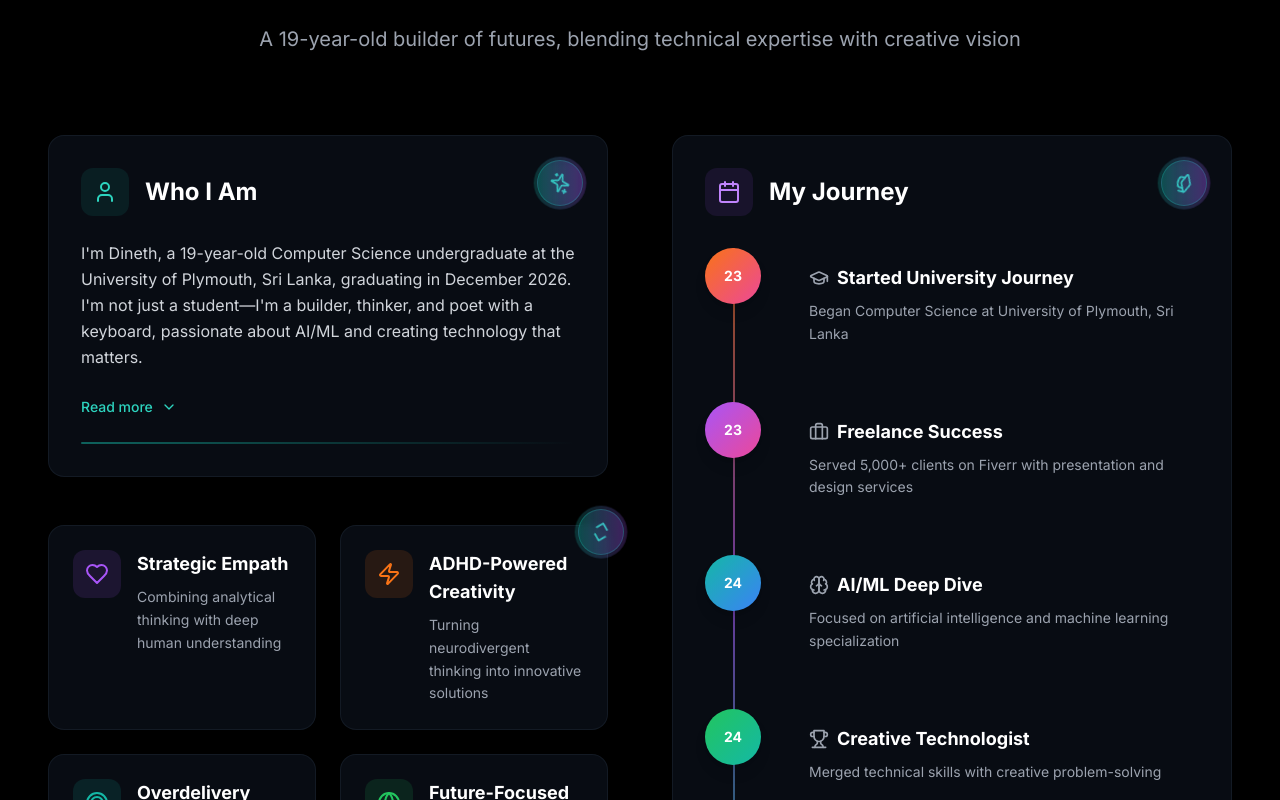
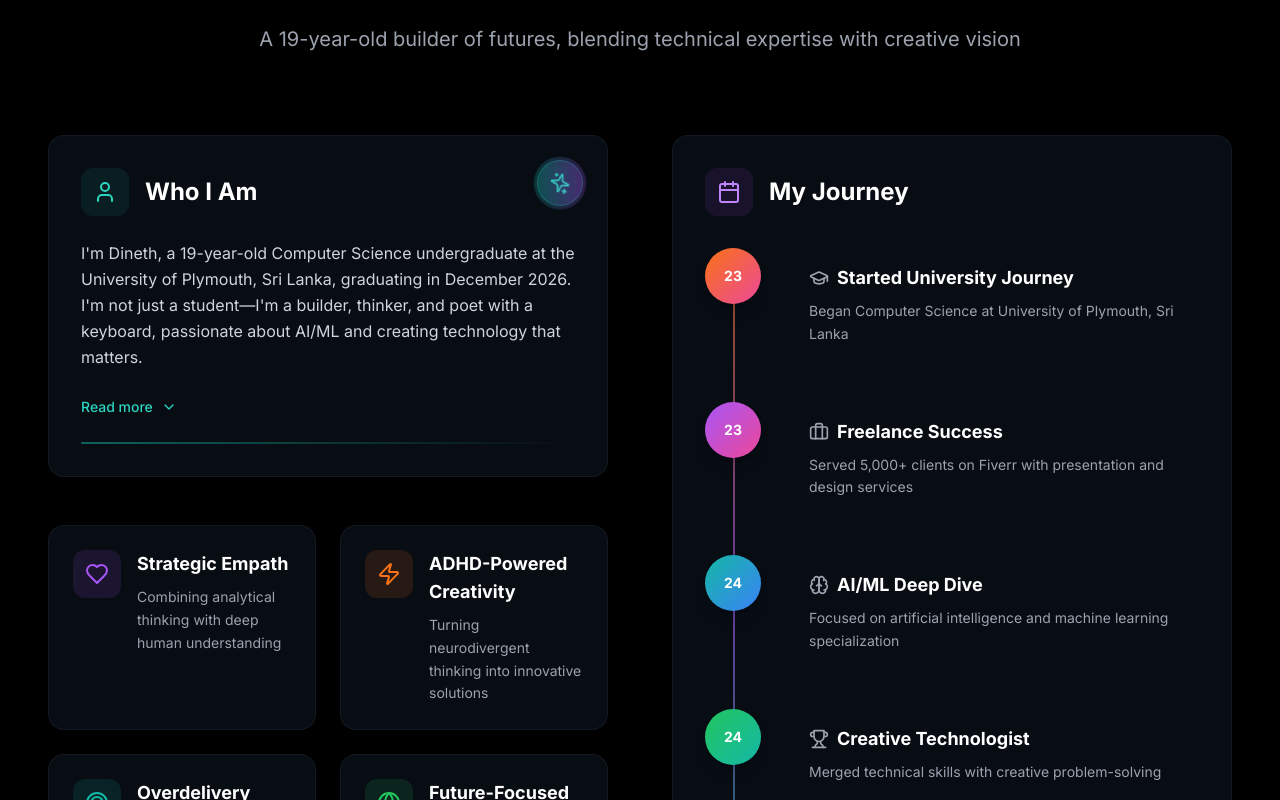
Before and after one commit to deaneeth/web_portfolio, a Next.js app: page / in a window 1280 px wide. Shown: the part 1640-2440 px from the top of the page. Built offline with nearby package versions, Linux system fonts and the light colour scheme.

Commit message:
Remove Extra Easter Egg Triggers

```diff
--- a/components/sections/about-section.tsx
+++ b/components/sections/about-section.tsx
@@ -144,7 +144,7 @@ I'm passionate about the intersection of artificial intelligence, creative expre
                 }}
                 className="bg-gray-900/50 border border-gray-800/50 rounded-2xl p-8 backdrop-blur-sm transition-all duration-300 relative"
               >
-                {/* Main Easter Egg Trigger - positioned in top right */}
+                {/* Single Easter Egg Trigger - positioned in top right */}
                 <div className="absolute top-6 right-6">
                   <CuriosityTrigger triggerType="main" />
                 </div>
@@ -191,13 +191,8 @@ I'm passionate about the intersection of artificial intelligence, creative expre
                 whileInView={{ opacity: 1, x: 0 }}
                 transition={{ duration: 0.6, delay: 0.2 }}
                 viewport={{ once: true }}
-                className="grid grid-cols-1 sm:grid-cols-2 gap-6 relative"
+                className="grid grid-cols-1 sm:grid-cols-2 gap-6"
               >
-                {/* Skills Easter Egg Trigger - positioned in top right of skills grid */}
-                <div className="absolute -top-4 -right-4 z-10">
-                  <CuriosityTrigger triggerType="skills" />
-                </div>
-
                 {coreSkills.map((skill, index) => (
                   <motion.div
                     key={index}
@@ -262,13 +257,8 @@ I'm passionate about the intersection of artificial intelligence, creative expre
                 boxShadow: '0 8px 32px rgba(168, 85, 247, 0.15)',
                 transition: { duration: 0.3 }
               }}
-              className="bg-gray-900/50 border border-gray-800/50 rounded-2xl p-8 backdrop-blur-sm transition-all duration-300 h-fit relative"
+              className="bg-gray-900/50 border border-gray-800/50 rounded-2xl p-8 backdrop-blur-sm transition-all duration-300 h-fit"
             >
-              {/* Journey Easter Egg Trigger - positioned in top right */}
-              <div className="absolute top-6 right-6">
-                <CuriosityTrigger triggerType="journey" />
-              </div>
-
               <div className="flex items-center mb-8">
                 <div className="p-3 bg-purple-500/10 rounded-xl mr-4">
                   <Calendar className="h-6 w-6 text-purple-400" />
```
